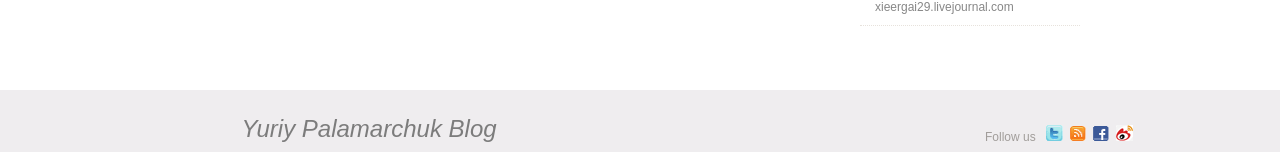
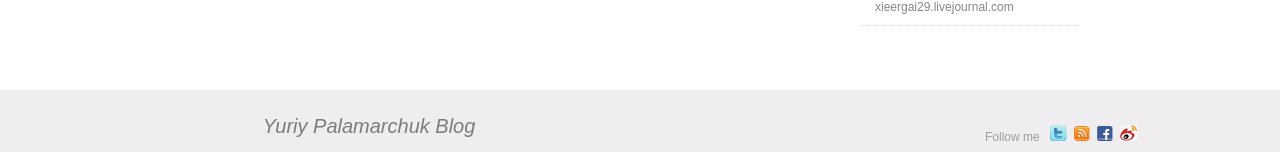
Before and after one commit to iurii/iurii.github.com, a Jekyll site: the page built from about.html, in a window 1280 px wide. Shown: the part 950-1102 px from the top of the page. Built offline with Jekyll 4.4.1, drawn with Linux system fonts in a browser that asks for light colours.

Commit message:
styles for footer

```diff
--- a/_layouts/default.html
+++ b/_layouts/default.html
@@ -186,8 +186,8 @@ else {
             </div><!-- /#legal or /#legal_ie-->
 
 
-          <div class="sponsor">
-            Follow us
+          <div class="social">
+            Follow me
               <img style="padding-left: 7px;" src="images/twitter.png"/><img style="padding-left: 7px;" src="images/atom.png"/><img style="padding-left: 7px;" src="images/facebook.png"/><img style="padding-left: 7px;" src="images/weibo.png" />
           </div>
 
--- a/css/style.css
+++ b/css/style.css
@@ -449,7 +449,7 @@ a:hover {
 	margin: 0;
 	padding-top: 0px;
 	line-height: normal;
-	font-size: 24px;
+	font-size: 20px;
 	font-style: italic;
 	/*text-transform: uppercase;*/
 	text-align: center;
@@ -477,7 +477,7 @@ a:hover {
     padding-left: 180px;
     width: 350px;
 }
-.sponsor {
+.social {
     float: right;
     margin-top: 35px;
     padding-bottom: 25px;
```
